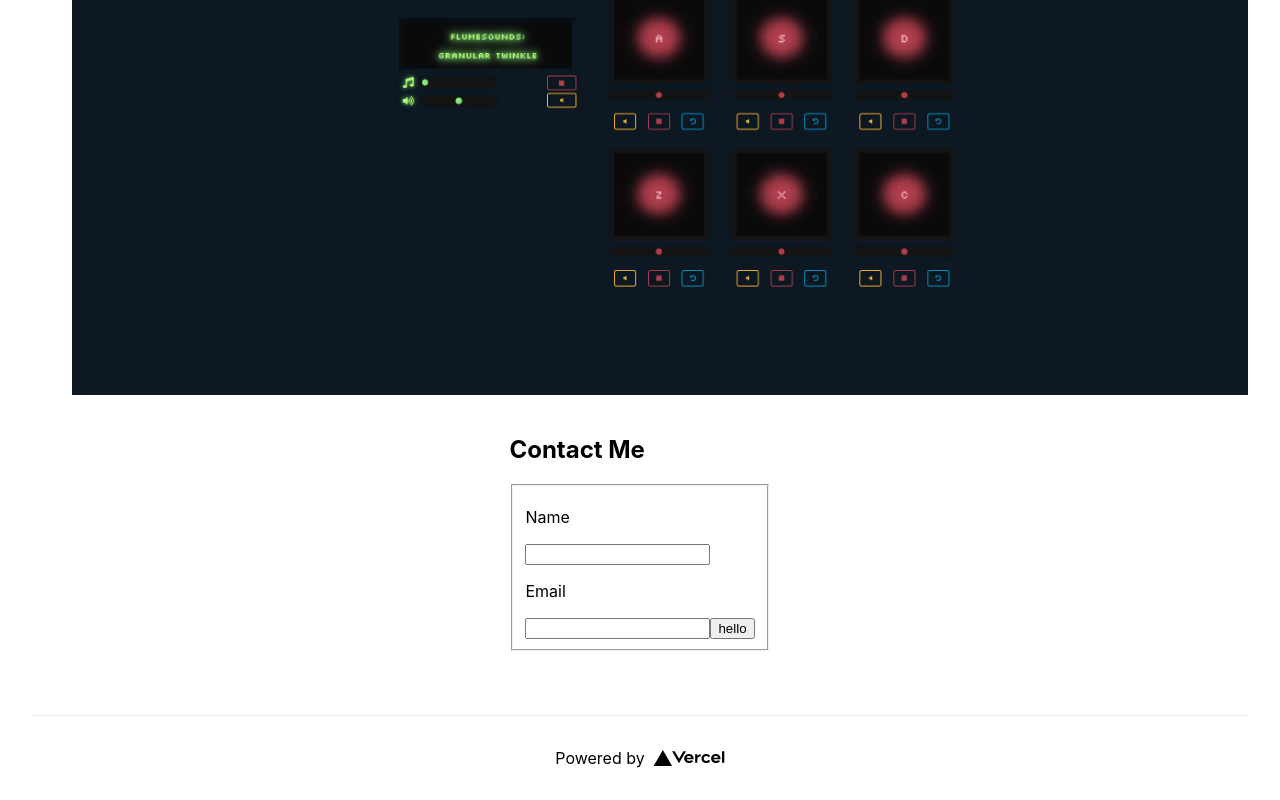
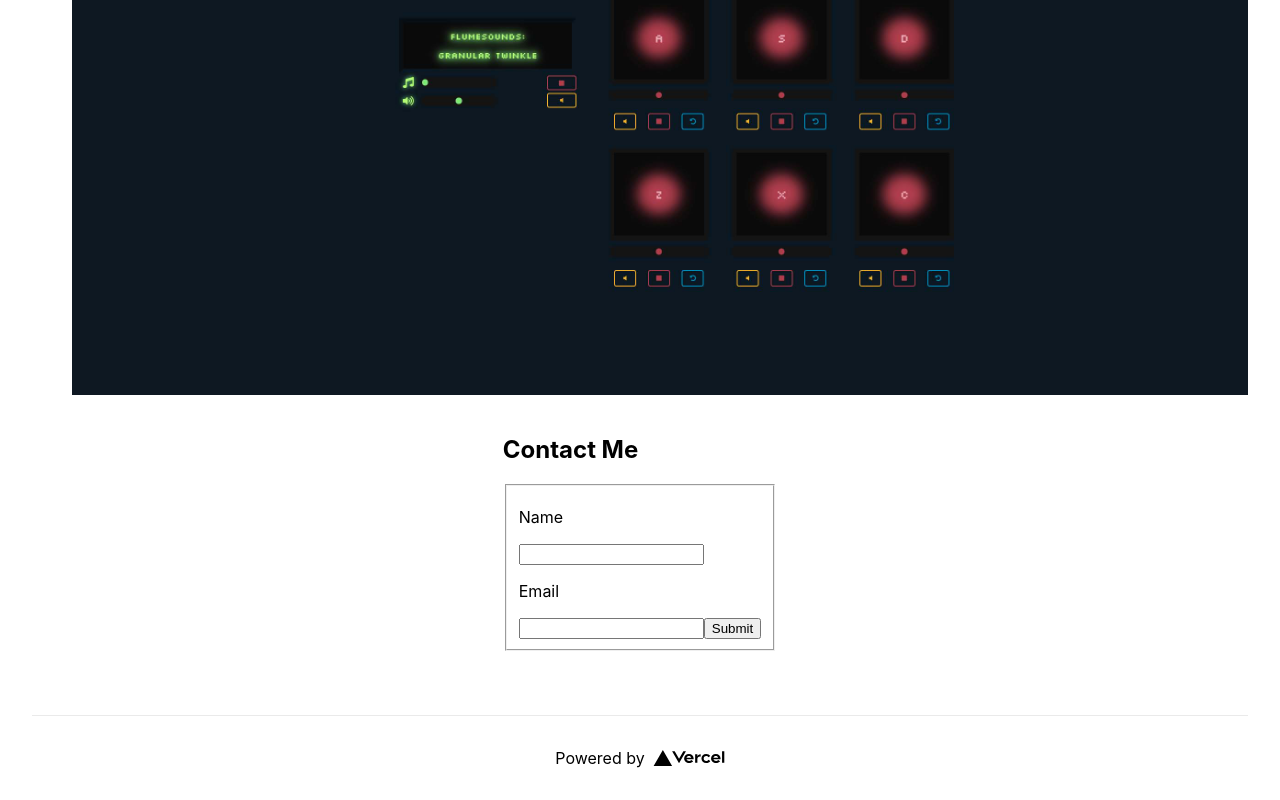
Before and after one commit to nic-vo/nv-portfolio, a Next.js app: page / in a window 1280 px wide. Shown: the part 1239-2039 px from the top of the page. Built offline with nearby package versions, Linux system fonts and the light colour scheme.

Commit message:
Change form input submit to button submit

```diff
--- a/pages/index.js
+++ b/pages/index.js
@@ -60,7 +60,7 @@
 								<p>Email</p>
 								<input id='email' type='email' />
 							</label>
-							<input type="submit" value="hello"></input>
+							<button type="submit">Submit</button>
 						</fieldset>
 					</form>
 				</section>
```
